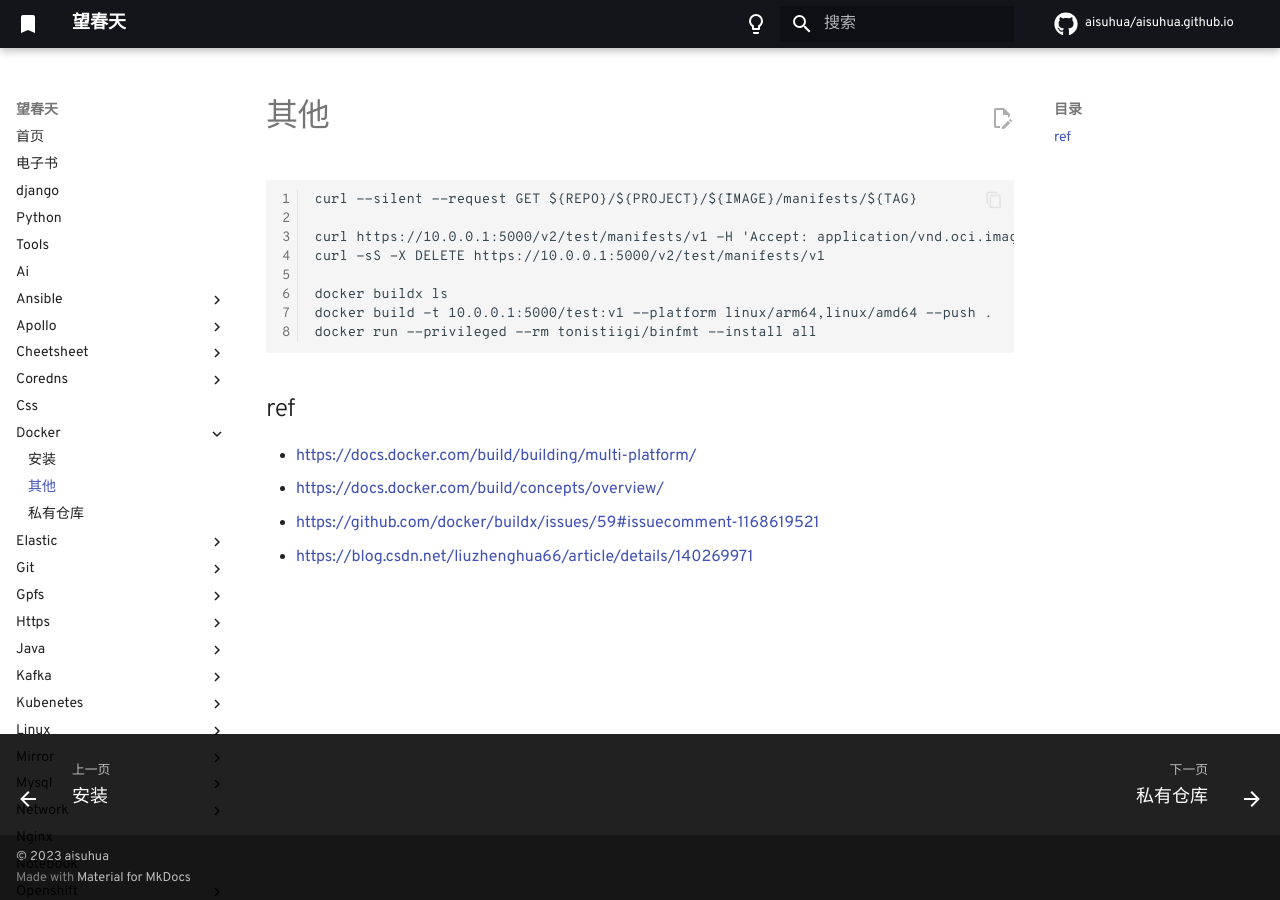
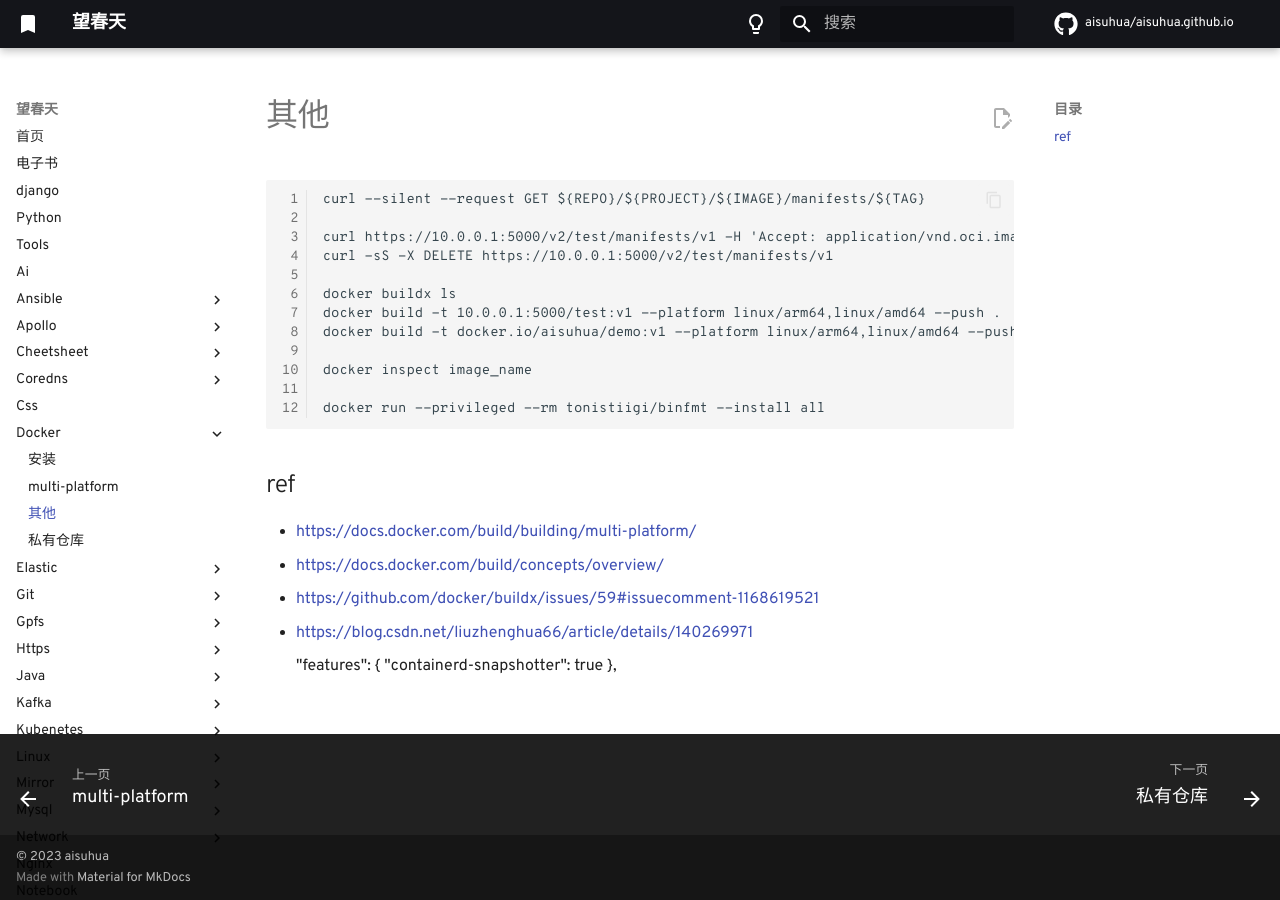
Before and after one commit to aisuhua/aisuhua.github.io, an MkDocs documentation site: the page built from docs/docker/other.md, in a window 1280 px wide. Built offline with MkDocs 1.6.1 and Material for MkDocs 9.7.7, drawn with Linux system fonts in a browser that asks for light colours; comment, search, counter and statistics services are not loaded.

Commit message:
other.md

````diff
--- a/docs/docker/other.md
+++ b/docs/docker/other.md
@@ -8,6 +8,10 @@ curl -sS -X DELETE https://10.0.0.1:5000/v2/test/manifests/v1
 
 docker buildx ls
 docker build -t 10.0.0.1:5000/test:v1 --platform linux/arm64,linux/amd64 --push .
+docker build -t docker.io/aisuhua/demo:v1 --platform linux/arm64,linux/amd64 --push .
+
+docker inspect image_name
+
 docker run --privileged --rm tonistiigi/binfmt --install all
 ```
 
@@ -17,3 +21,7 @@ docker run --privileged --rm tonistiigi/binfmt --install all
 - https://docs.docker.com/build/concepts/overview/
 - https://github.com/docker/buildx/issues/59#issuecomment-1168619521
 - https://blog.csdn.net/liuzhenghua66/article/details/140269971
+
+    "features": {
+    "containerd-snapshotter": true
+  },
````
Also changed, not shown: docs/docker/multi-platform.md (added, +7 -0 lines).
